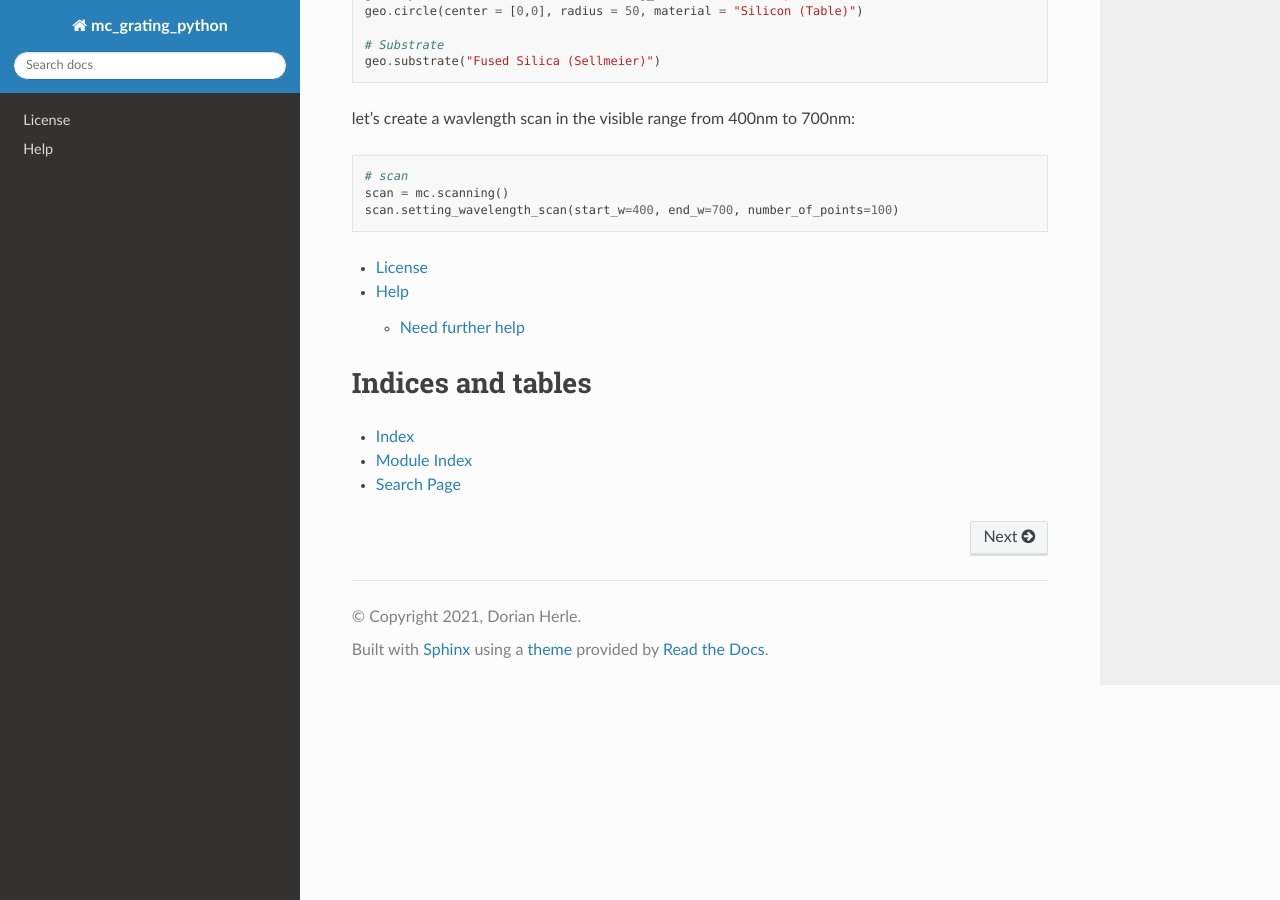
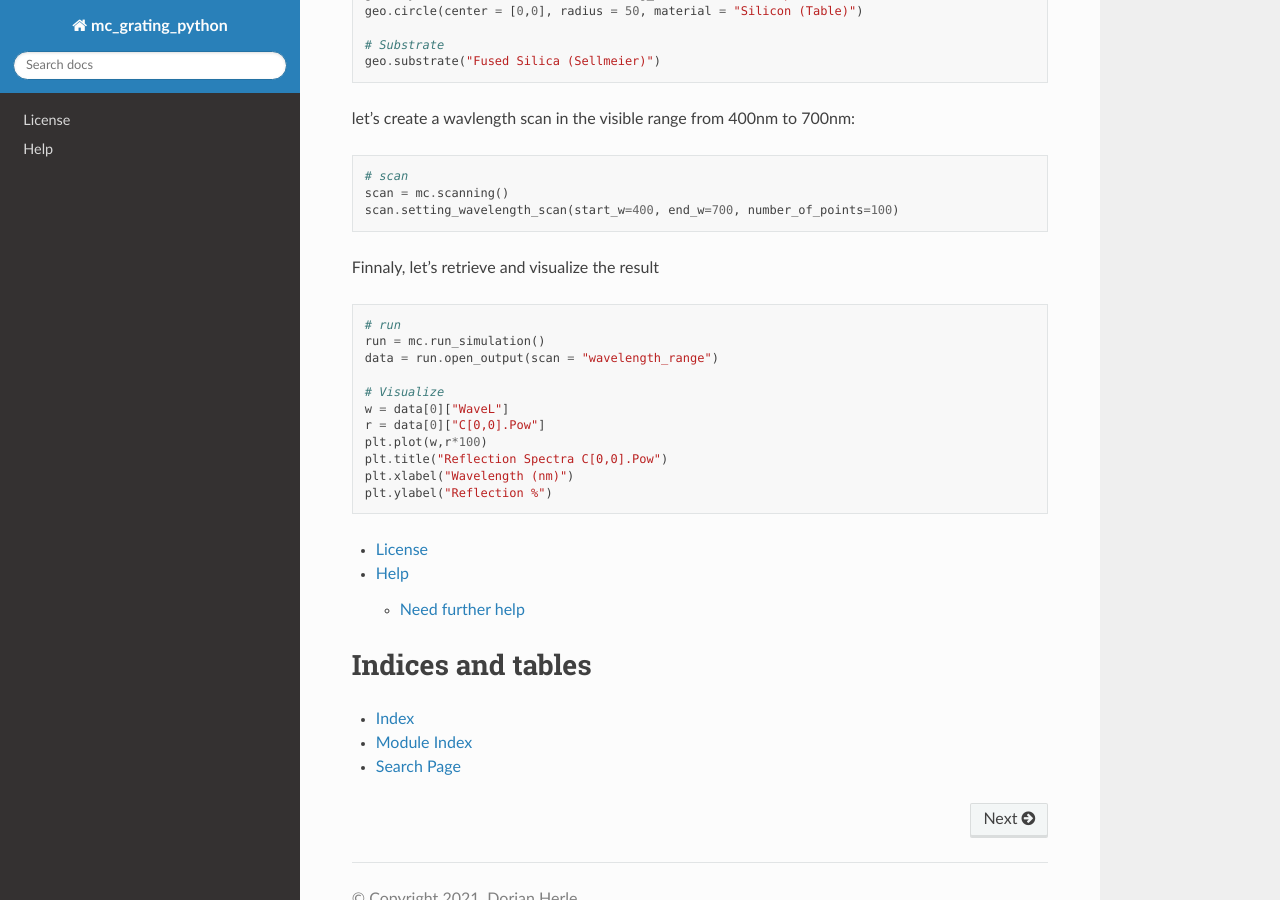
Before and after one commit to dorianherle/MC_Grating_Python, a Sphinx documentation site: the page built from docs/source/index.rst, in a window 1280 px wide and 900 px high, scrolled down 1308 px. Built offline with Sphinx 7.4.7 and the Read the Docs theme 2.0.0, drawn with Linux system fonts in a browser that asks for light colours.

Commit message:
samlle update docs

```diff
--- a/docs/source/index.rst
+++ b/docs/source/index.rst
@@ -67,7 +67,21 @@ let's create a wavlength scan in the visible range from 400nm to 700nm:
    scan.setting_wavelength_scan(start_w=400, end_w=700, number_of_points=100)
 
 
+Finnaly, let's retrieve and visualize the result
 
+.. code-block:: python
+
+   # run
+   run = mc.run_simulation()
+   data = run.open_output(scan = "wavelength_range")
+
+   # Visualize
+   w = data[0]["WaveL"]
+   r = data[0]["C[0,0].Pow"]
+   plt.plot(w,r*100)
+   plt.title("Reflection Spectra C[0,0].Pow")
+   plt.xlabel("Wavelength (nm)")
+   plt.ylabel("Reflection %")
 
 .. toctree::
    :maxdepth: 3
```
Also changed, not shown: 5 other files.
